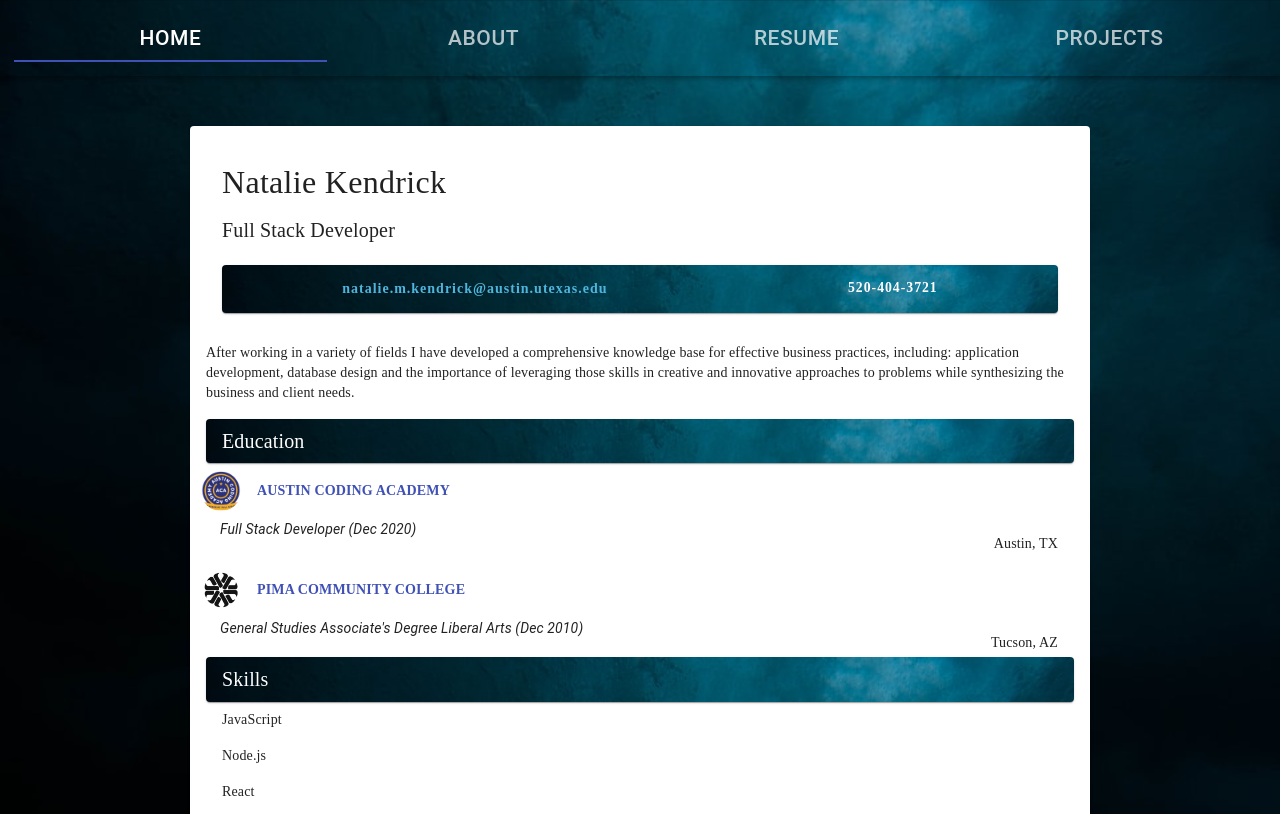
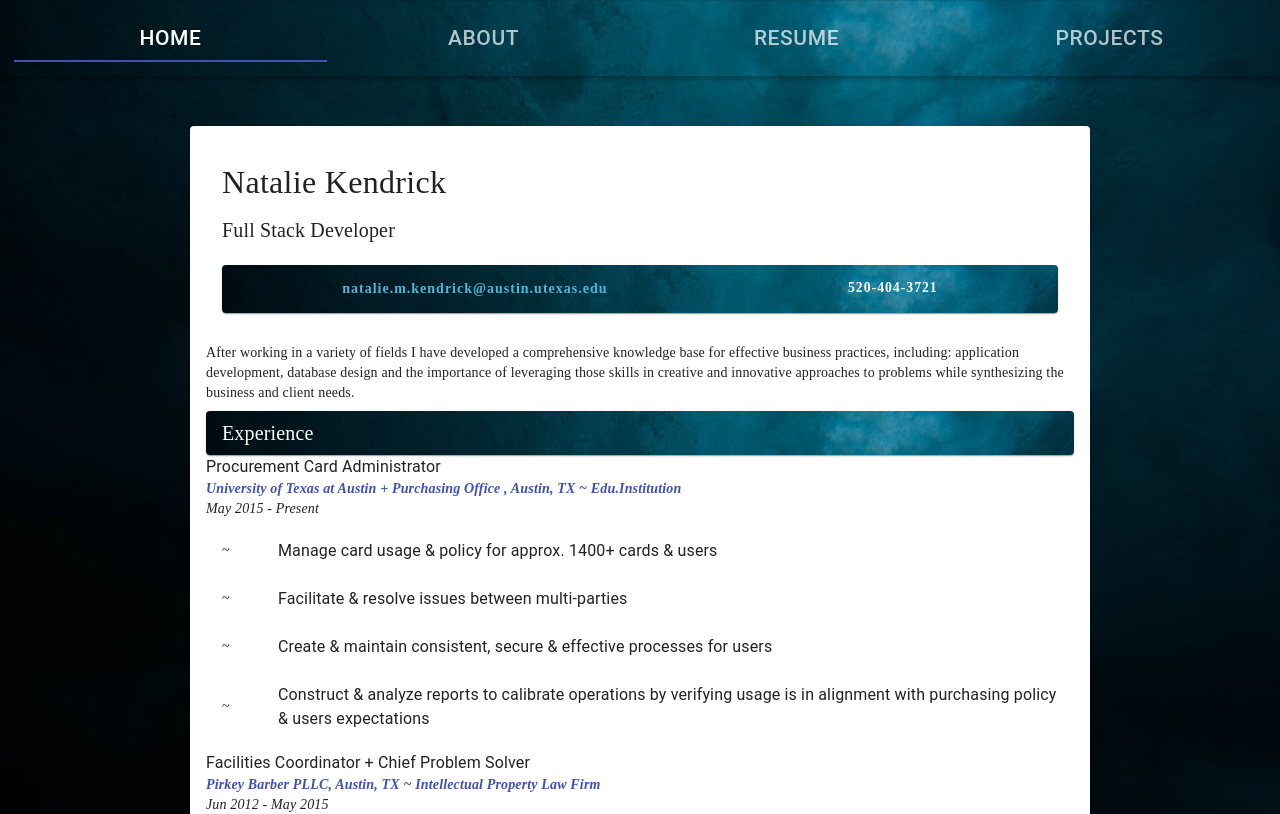
Before and after one commit to listenToRipley/nataliekendrick, a React (Create React App) app: page /resume in a window 1280 px wide. Shown: the top 814 px of the page. Built offline with nearby package versions, Linux system fonts and the light colour scheme.

Commit message:
exp copy okay for now

```diff
--- a/src/Components/Resume.js
+++ b/src/Components/Resume.js
@@ -25,6 +25,7 @@ import ResumeHead from './ResumeHead';
 import ResumeEdu from './ResumeEdu';
 import ResumeSkills from './ResumeSkills';
 import ResumeMission from './ResumeMission';
+import ResumeExp from './ResumeExp';
 
 const useStyles = makeStyles((theme) => ({
   resume: {
@@ -143,6 +144,7 @@ const Resume = () => {
       <Paper className={classes.paper}>
       <ResumeHead/>
       <ResumeMission/>
+      <ResumeExp/>
       <ResumeEdu/>
       <ResumeSkills/>
         <Grid
--- a/src/Components/ResumeExp.js
+++ b/src/Components/ResumeExp.js
@@ -4,11 +4,10 @@ import Paper from '@material-ui/core/Paper';
 import Typography from '@material-ui/core/Typography';
 import List from '@material-ui/core/List';
 import Link from '@material-ui/core/Link';
-import Button from '@material-ui/core/Button';
 import ListItem from '@material-ui/core/ListItem';
 import ListItemAvatar from '@material-ui/core/ListItemAvatar';
-import Avatar from '@material-ui/core/Avatar'
 import ListItemText from '@material-ui/core/ListItemText';
+import backdrop from './projectImgs/backdrop.jpeg';
 
 const useStyles = makeStyles((theme) => ({
   sectionTitle: {
@@ -34,15 +33,20 @@ const ResumeExp = () => {
 
   const classes = useStyles();
 
+  const experiences = [
+
+  ]
+
   return(
     <div>
-                  <Typography>Experience</Typography>
-            <Paper className={classes.separates}>___________________</Paper>
-            <Typography>Procurement Card Administrator</Typography>
-            <Link href="https://procard.financials.utexas.edu/" className={classes.company}>University of Texas at Austin + Purchasing Office , Austin, TX  ~ Edu.Institution </Link>
-            <br/>
-            <em>May 2015 - Present</em>
-            <List>
+      <Paper className={classes.separates}>
+        <ListItem className={classes.sectionTitle}>Experience</ListItem>
+      </Paper>
+        <Typography>Procurement Card Administrator</Typography>
+      <Link href="https://procard.financials.utexas.edu/" className={classes.company}>University of Texas at Austin + Purchasing Office , Austin, TX  ~ Edu.Institution </Link>
+      <br/>
+      <em>May 2015 - Present</em>
+      <List>
               <ListItem>
                 <ListItemAvatar>~</ListItemAvatar>
                 <ListItemText>
```
